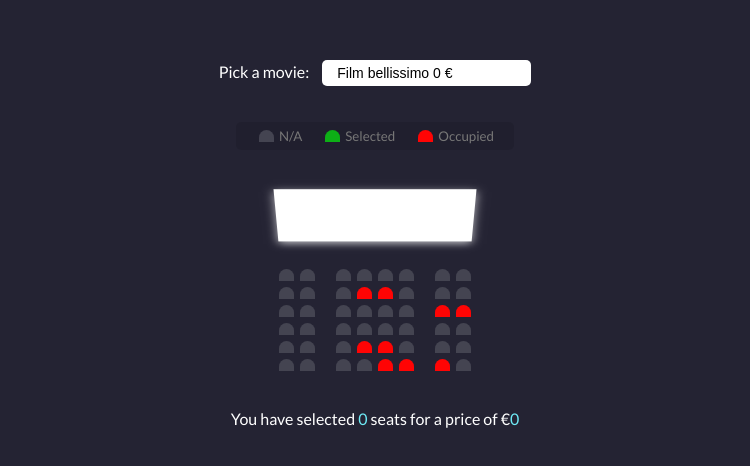
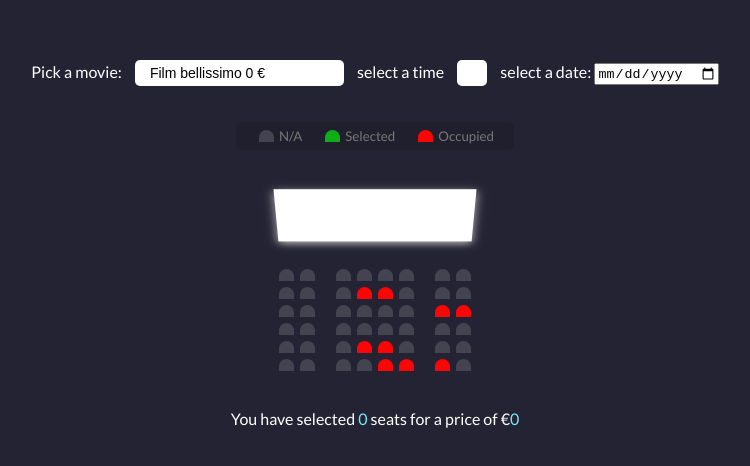
Before and after one commit to Santixos/Cinema, a plain HTML site: page index.html in a window 1280 px wide. Shown: the part 164-630 px from the top of the page, without its empty margins (265-1015 px from the left). Drawn offline with Linux system fonts and the light colour scheme.

Commit message:
day and time

```diff
--- a/index.html
+++ b/index.html
@@ -13,6 +13,10 @@
       <select id="movie">
 
       </select>
+      <label style="margin-left: 10px;">select a  time</label>
+      <select id="time"></select>
+      <label for="datepicker" style="margin-left: 10px;">select a date:</label>
+      <input type="date" id="datepicker" name="datepicker">
     </div>
 
     <ul class="showcase">
```
